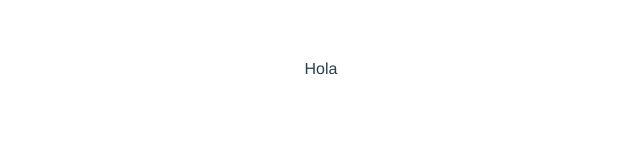
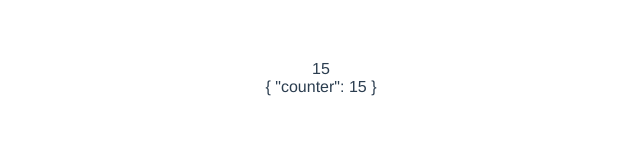
Before and after one commit to noravazquez/vue_example, a Vue app: page / in a window 1280 px wide. Shown: the top 160 px of the page, without its empty margins (319-959 px from the left). Built offline with nearby package versions, Linux system fonts and the light colour scheme.

Commit message:
Ref y reactive

```diff
--- a/src/components/Home.vue
+++ b/src/components/Home.vue
@@ -1,15 +1,24 @@
 <template>
-    <div>Hola</div>
+    <div>
+        <div>{{ counter }}</div>
+        <div>{{ obj }}</div>
+    </div>
 </template>
 
 <script>
-import { onMounted } from "vue";
+import { reactive, ref } from "vue";
 
 export default {
     setup() {
-        onMounted(() => {
-            console.log("mounted!");
-        });
+        const counter = ref(0);
+        const obj = reactive({ counter: 0});
+
+        setInterval(() => counter.value++, 500);
+        setInterval(() => obj.counter++, 500);
+
+        return {
+            counter, obj,
+        }
     },
 };
 </script>
```
